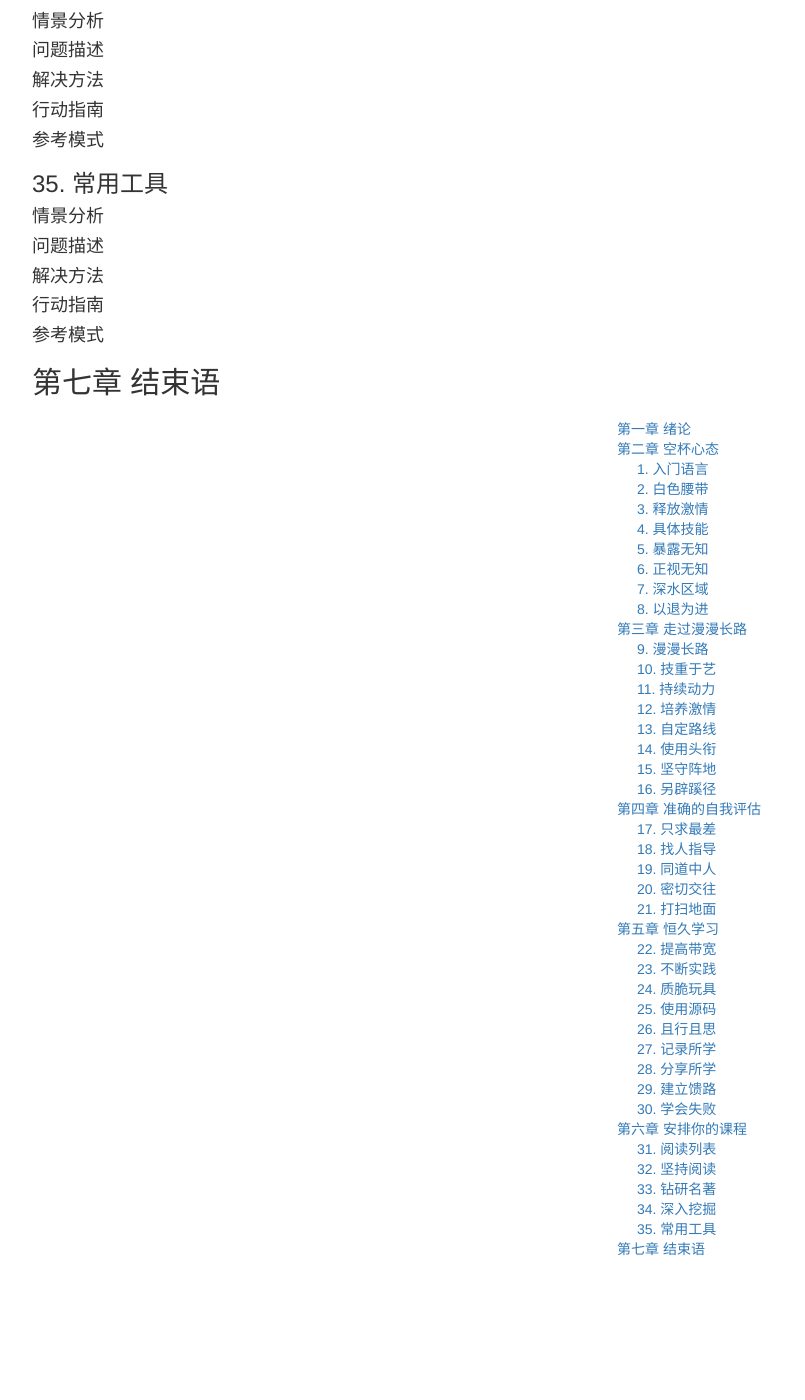
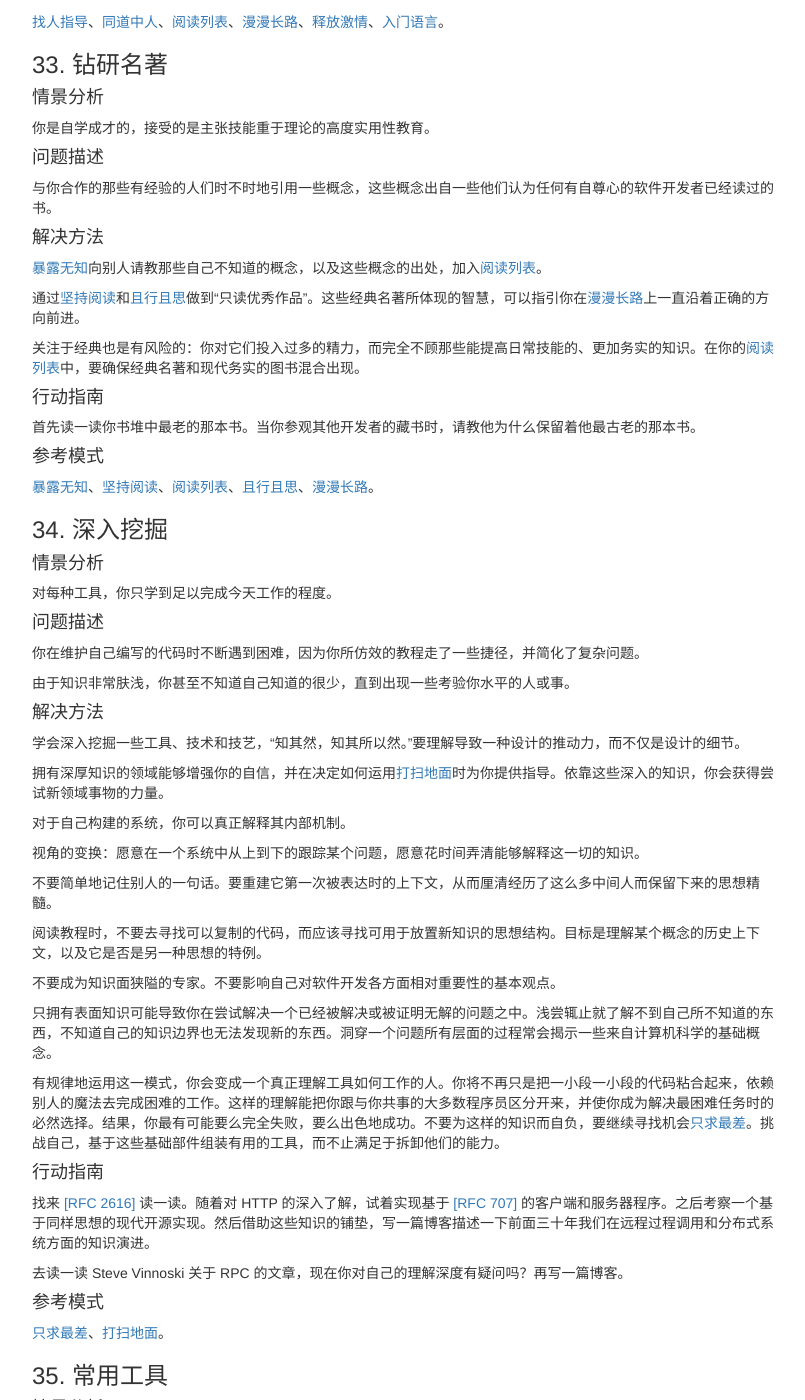
Before and after one commit to kingfree/kingfree.github.io, a Jekyll site: the page built from books/2015-03-03-apprenticeship-patterns.md, in a window 1280 px wide and 1400 px high, scrolled down 9757 px. Shown: the whole window, without its empty margins (428-1233 px from the left). Built offline with Jekyll 4.4.1, drawn with Linux system fonts in a browser that asks for light colours; nearby versions of some CDN libraries; library files that are not in the unit come from our copies; before the commit the page ends 11016 px from its top, so only the background shows below that; some of the changed text lies outside the part shown.

Commit message:
增加logo

```diff
--- a/_includes/themes/bootstrap-3/default.html
+++ b/_includes/themes/bootstrap-3/default.html
@@ -23,8 +23,8 @@
     <![endif]-->
 
     <!-- Fav and touch icons -->
+    <link rel="shortcut icon" href="/images/favicon.ico">
     <!-- Update these with your own images
-      <link rel="shortcut icon" href="images/favicon.ico">
       <link rel="apple-touch-icon" href="images/apple-touch-icon.png">
       <link rel="apple-touch-icon" sizes="72x72" href="images/apple-touch-icon-72x72.png">
       <link rel="apple-touch-icon" sizes="114x114" href="images/apple-touch-icon-114x114.png">
--- a/books/2015-03-03-apprenticeship-patterns.md
+++ b/books/2015-03-03-apprenticeship-patterns.md
@@ -598,49 +598,93 @@ update: 2015-3-12
 
 #### 问题描述
 
+虽然精通了[入门语言](#your_first_language)，但你尚未搞明白的更深入、更基本的概念仍在不断出现。
 
 #### 解决方法
 
+重视你对学习的如饥似渴，**消化**掉尽可能多的文字。在你构建[阅读列表](#reading_list)的过程中，要更加重视书籍，而不是博客。
+
+在[漫漫长路](#the_long_road)上，应该有一段时间你有机会阅读大量的书籍。如果跟[找人指导](#find_mentors)相结合，并与[同道中人](#kindred_spirits)经常交流，将自己沉浸到本领域的经典名著和第一手资料中，可以带来无与伦比的学习体验。
+
+在埋头阅读的过程中也应该探索学术界的大量知识库。读一些偶尔翻到的研究论文可以拓宽你的思路，与计算机科学发展的前沿保持联系，并提供富有挑战性的新思想源泉。试着实现这些思想，将你的工具集扩充，在这些新算法、数据结构和设计模式成为主流之前，提前囊入<ruby>彀<rt>gòu</rt></ruby>中。
 
 #### 行动指南
 
+保持阅读的动力。现在就确定接下来要读哪一本，买来或借来，等读完的时候马上转到下一本。
+
+随身携带一本薄书，利用每天的空余时间来学习。
 
 #### 参考模式
 
+[找人指导](#find_mentors)、[同道中人](#kindred_spirits)、[阅读列表](#reading_list)、[漫漫长路](#the_long_road)、[释放激情](#unleash_your_enthusiasm)、[入门语言](#your_first_language)。
 
 <h3 id="study_the_classics">33. 钻研名著</h3>
 
 #### 情景分析
 
+你是自学成才的，接受的是主张技能重于理论的高度实用性教育。
 
 #### 问题描述
 
+与你合作的那些有经验的人们时不时地引用一些概念，这些概念出自一些他们认为任何有自尊心的软件开发者已经读过的书。
 
 #### 解决方法
 
+[暴露无知](#expose_your_ignorance)向别人请教那些自己不知道的概念，以及这些概念的出处，加入[阅读列表](#reading_list)。
+
+通过[坚持阅读](#read_constantly)和[且行且思](#reflect_as_your_work)做到“只读优秀作品”。这些经典名著所体现的智慧，可以指引你在[漫漫长路](#the_long_road)上一直沿着正确的方向前进。
+
+关注于经典也是有风险的：你对它们投入过多的精力，而完全不顾那些能提高日常技能的、更加务实的知识。在你的[阅读列表](#reading_list)中，要确保经典名著和现代务实的图书混合出现。
 
 #### 行动指南
 
+首先读一读你书堆中最老的那本书。当你参观其他开发者的藏书时，请教他为什么保留着他最古老的那本书。
 
 #### 参考模式
 
+[暴露无知](#expose_your_ignorance)、[坚持阅读](#read_constantly)、[阅读列表](#reading_list)、[且行且思](#reflect_as_your_work)、[漫漫长路](#the_long_road)。
 
 <h3 id="dig_deeper">34. 深入挖掘</h3>
 
 #### 情景分析
 
+对每种工具，你只学到足以完成今天工作的程度。
 
 #### 问题描述
 
+你在维护自己编写的代码时不断遇到困难，因为你所仿效的教程走了一些捷径，并简化了复杂问题。
+
+由于知识非常肤浅，你甚至不知道自己知道的很少，直到出现一些考验你水平的人或事。
 
 #### 解决方法
 
+学会深入挖掘一些工具、技术和技艺，“知其然，知其所以然。”要理解导致一种设计的推动力，而不仅是设计的细节。
+
+拥有深厚知识的领域能够增强你的自信，并在决定如何运用[打扫地面](#sweep_the_floor)时为你提供指导。依靠这些深入的知识，你会获得尝试新领域事物的力量。
+
+对于自己构建的系统，你可以真正解释其内部机制。
+
+视角的变换：愿意在一个系统中从上到下的跟踪某个问题，愿意花时间弄清能够解释这一切的知识。
+
+不要简单地记住别人的一句话。要重建它第一次被表达时的上下文，从而厘清经历了这么多中间人而保留下来的思想精髓。
+
+阅读教程时，不要去寻找可以复制的代码，而应该寻找可用于放置新知识的思想结构。目标是理解某个概念的历史上下文，以及它是否是另一种思想的特例。
+
+不要成为知识面狭隘的专家。不要影响自己对软件开发各方面相对重要性的基本观点。
+
+只拥有表面知识可能导致你在尝试解决一个已经被解决或被证明无解的问题之中。浅尝辄止就了解不到自己所不知道的东西，不知道自己的知识边界也无法发现新的东西。洞穿一个问题所有层面的过程常会揭示一些来自计算机科学的基础概念。
+
+有规律地运用这一模式，你会变成一个真正理解工具如何工作的人。你将不再只是把一小段一小段的代码粘合起来，依赖别人的魔法去完成困难的工作。这样的理解能把你跟与你共事的大多数程序员区分开来，并使你成为解决最困难任务时的必然选择。结果，你最有可能要么完全失败，要么出色地成功。不要为这样的知识而自负，要继续寻找机会[只求最差](#be_the_worst)。挑战自己，基于这些基础部件组装有用的工具，而不止满足于拆卸他们的能力。
 
 #### 行动指南
 
+找来 [\[RFC 2616\]](http://www.w3.org/Protocols/rfc2616/rfc2616.html) 读一读。随着对 HTTP 的深入了解，试着实现基于 [\[RFC 707\]](https://tools.ietf.org/html/rfc707) 的客户端和服务器程序。之后考察一个基于同样思想的现代开源实现。然后借助这些知识的铺垫，写一篇博客描述一下前面三十年我们在远程过程调用和分布式系统方面的知识演进。
+
+去读一读 Steve Vinnoski 关于 RPC 的文章，现在你对自己的理解深度有疑问吗？再写一篇博客。
 
 #### 参考模式
 
+[只求最差](#be_the_worst)、[打扫地面](#sweep_the_floor)。
 
 <h3 id="familiar_tools">35. 常用工具</h3>
 
```
Also changed, not shown: other parts of books/2015-03-03-apprenticeship-patterns.md (+1 -1 lines), books/2015-03-10-cs-app.md (+1 -1 lines), images/favicon.ico (added).
